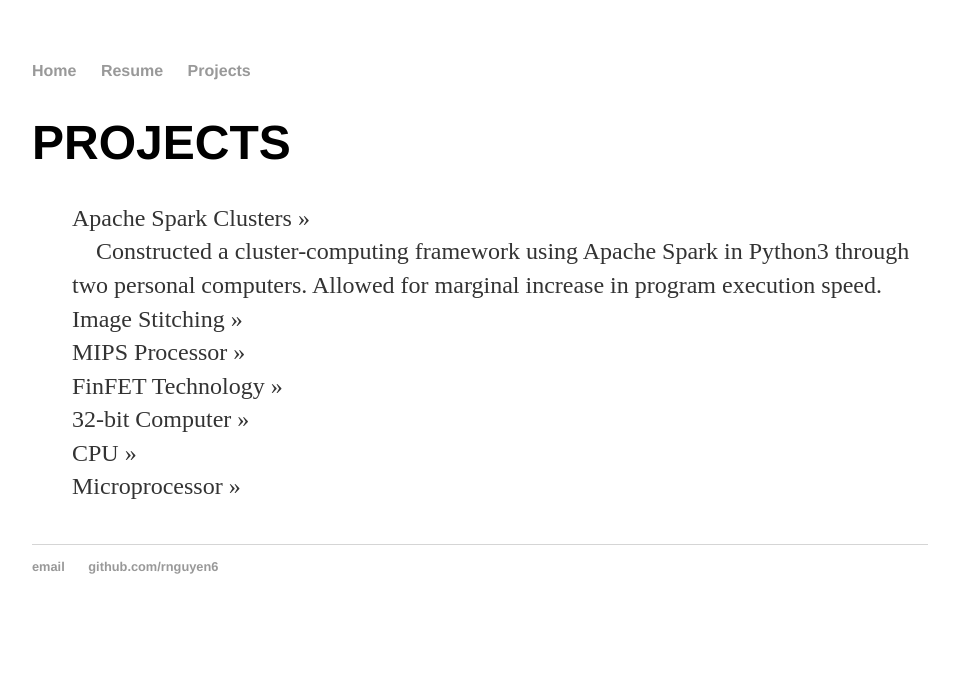
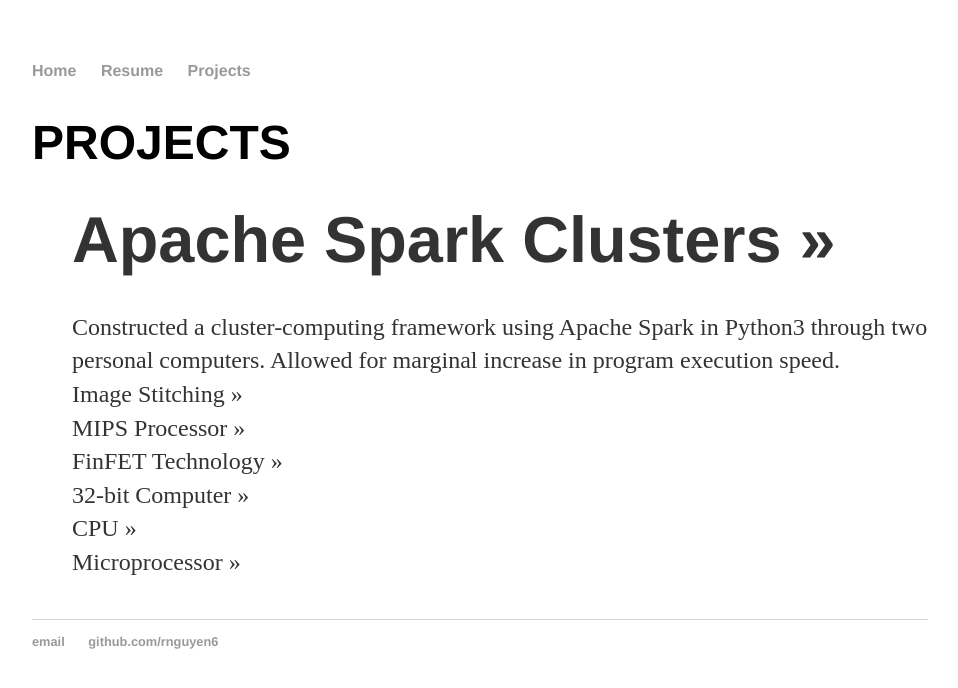
Before and after one commit to rnguyen6/rnguyen6.github.io, a Jekyll site: the page built from projects/index.html, in a window 1280 px wide. Shown: the top 688 px of the page, without its empty margins (160-1118 px from the left). Built offline with Jekyll 4.4.1, drawn with Linux system fonts in a browser that asks for light colours.

```diff
--- a/projects/index.html
+++ b/projects/index.html
@@ -5,8 +5,8 @@ title: Projects
 <h1>PROJECTS</h1>
 <ul class="posts">
 <li>
-    <span>Apache Spark Clusters</span> &raquo;<br>
-    &nbsp;&nbsp;&nbsp;&nbsp;Constructed a cluster-computing framework using Apache Spark in Python3 through two personal computers. Allowed for marginal increase in program execution speed.
+    <h2><span>Apache Spark Clusters</span> &raquo;<br></h2>
+    Constructed a cluster-computing framework using Apache Spark in Python3 through two personal computers. Allowed for marginal increase in program execution speed.
 </li>
 <li><span>Image Stitching</span> &raquo;</li>
 <li><span>MIPS Processor</span> &raquo;</li>
```
